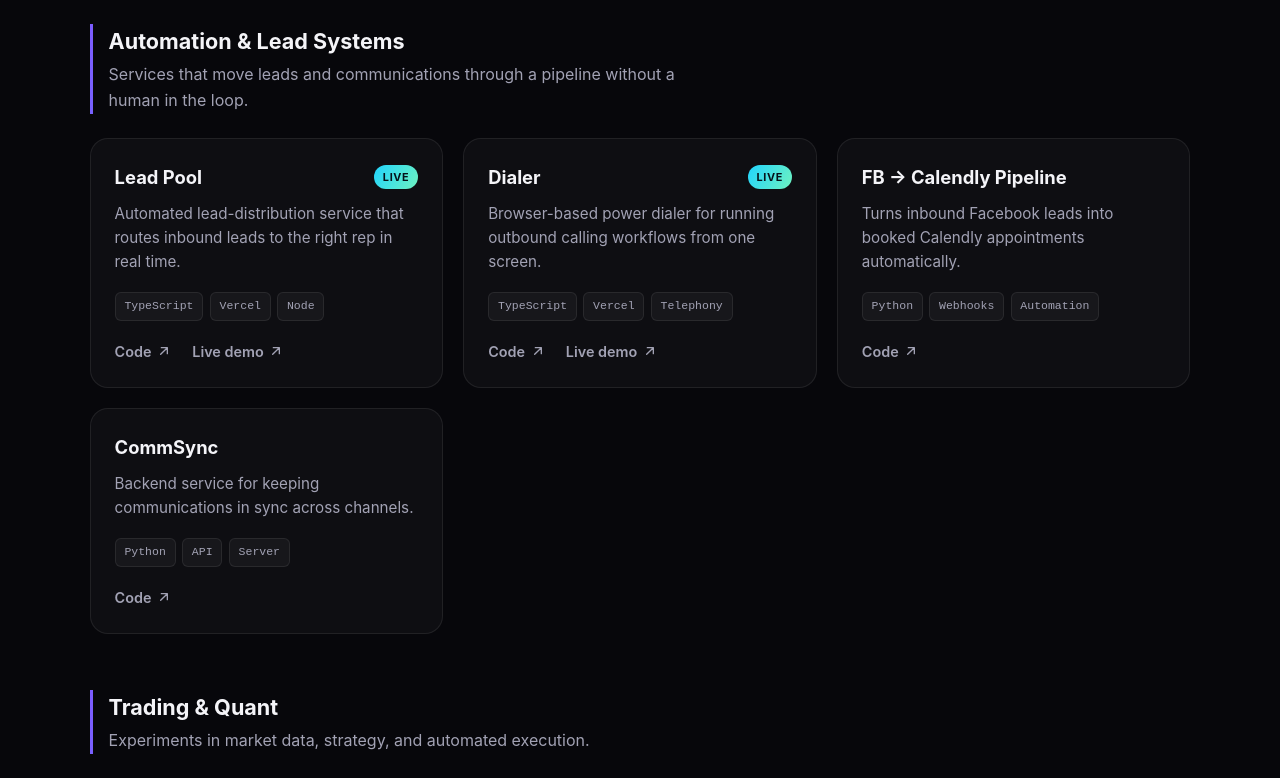
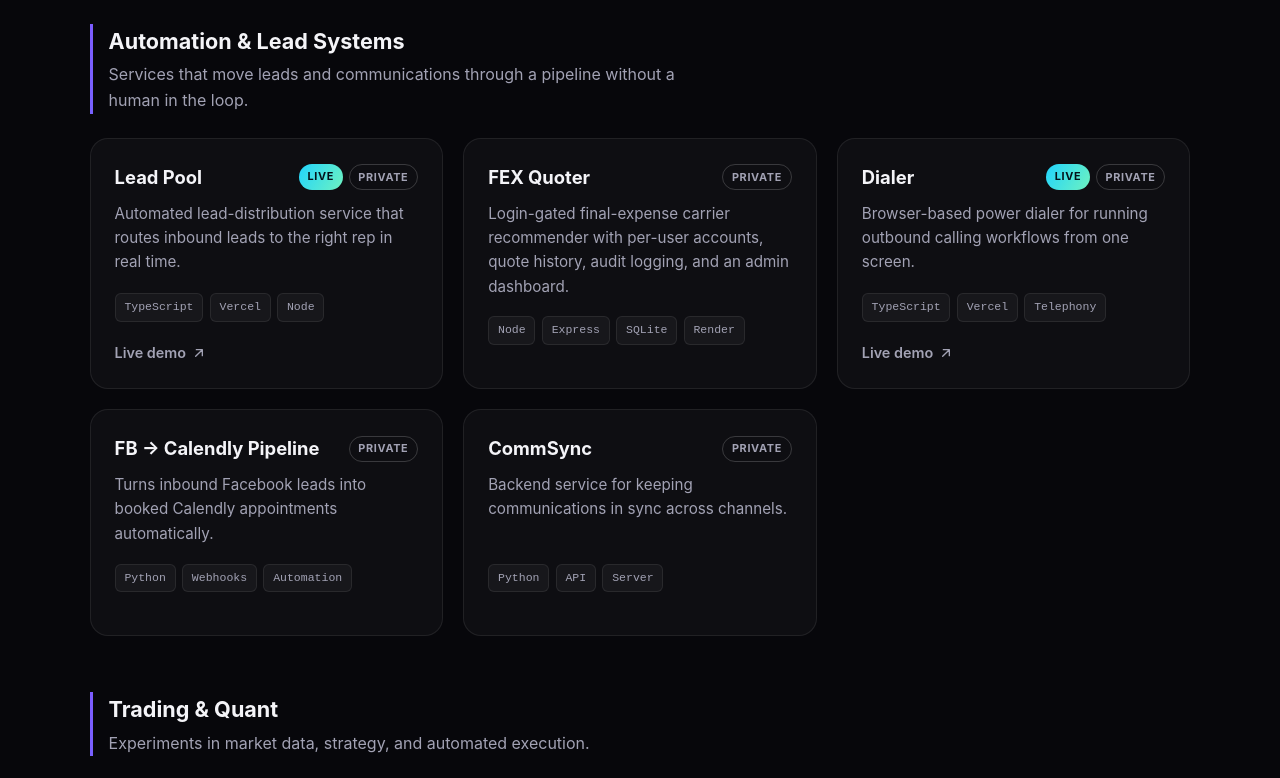
Before and after one commit to Garretn4/Portfolio, a React (Vite) app: page / in a window 1280 px wide. Shown: the part 880-1658 px from the top of the page. Built offline with nearby package versions, Linux system fonts and the light colour scheme.

Commit message:
Hide repo links for private projects and add FEX Quoter

```diff
--- a/src/components/ProjectCard.tsx
+++ b/src/components/ProjectCard.tsx
@@ -17,7 +17,10 @@ export default function ProjectCard({ project }: { project: Project }) {
     <article className="card">
       <div className="card__head">
         <h3 className="card__title">{project.title}</h3>
-        {project.live && <span className="card__badge">Live</span>}
+        <span className="card__badges">
+          {project.live && <span className="card__badge">Live</span>}
+          {project.isPrivate && <span className="card__badge card__badge--private">Private</span>}
+        </span>
       </div>
       <p className="card__blurb">{project.blurb}</p>
       <ul className="card__tags">
@@ -26,9 +29,11 @@ export default function ProjectCard({ project }: { project: Project }) {
         ))}
       </ul>
       <div className="card__links">
-        <a href={project.repo} target="_blank" rel="noreferrer">
-          Code <ArrowIcon />
-        </a>
+        {project.repo && (
+          <a href={project.repo} target="_blank" rel="noreferrer">
+            Code <ArrowIcon />
+          </a>
+        )}
         {project.live && (
           <a href={project.live} target="_blank" rel="noreferrer">
             Live demo <ArrowIcon />
--- a/src/data/projects.ts
+++ b/src/data/projects.ts
@@ -3,8 +3,9 @@ export type Project = {
   title: string
   blurb: string
   tags: string[]
-  repo: string
+  repo?: string
   live?: string
+  isPrivate?: boolean
 }
 
 export type ProjectGroup = {
@@ -28,15 +29,23 @@ export const groups: ProjectGroup[] = [
         blurb:
           'Automated lead-distribution service that routes inbound leads to the right rep in real time.',
         tags: ['TypeScript', 'Vercel', 'Node'],
-        repo: `${GH}/lead-pool`,
+        isPrivate: true,
         live: 'https://lead-pool-ruddy.vercel.app',
+      },
+      {
+        name: 'fex-quoter',
+        title: 'FEX Quoter',
+        blurb:
+          'Login-gated final-expense carrier recommender with per-user accounts, quote history, audit logging, and an admin dashboard.',
+        tags: ['Node', 'Express', 'SQLite', 'Render'],
+        isPrivate: true,
       },
       {
         name: 'dialer',
         title: 'Dialer',
         blurb: 'Browser-based power dialer for running outbound calling workflows from one screen.',
         tags: ['TypeScript', 'Vercel', 'Telephony'],
-        repo: `${GH}/dialer`,
+        isPrivate: true,
         live: 'https://dialer-xi-two.vercel.app',
       },
       {
@@ -44,14 +53,14 @@ export const groups: ProjectGroup[] = [
         title: 'FB → Calendly Pipeline',
         blurb: 'Turns inbound Facebook leads into booked Calendly appointments automatically.',
         tags: ['Python', 'Webhooks', 'Automation'],
-        repo: `${GH}/fb-calendly-skeleton`,
+        isPrivate: true,
       },
       {
         name: 'CommSync',
         title: 'CommSync',
         blurb: 'Backend service for keeping communications in sync across channels.',
         tags: ['Python', 'API', 'Server'],
-        repo: `${GH}/CommSync`,
+        isPrivate: true,
       },
     ],
   },
@@ -73,7 +82,7 @@ export const groups: ProjectGroup[] = [
         title: 'Quant',
         blurb: 'A sandbox for quantitative trading strategies and backtesting ideas.',
         tags: ['Python', 'Research'],
-        repo: `${GH}/Quant`,
+        isPrivate: true,
       },
     ],
   },
@@ -87,7 +96,7 @@ export const groups: ProjectGroup[] = [
         title: 'Pi Stack',
         blurb: 'A self-hosted service stack running on Raspberry Pi hardware.',
         tags: ['Python', 'Raspberry Pi', 'Self-hosted'],
-        repo: `${GH}/pi-stack`,
+        isPrivate: true,
       },
       {
         name: 'home-automation-lab',
@@ -101,7 +110,7 @@ export const groups: ProjectGroup[] = [
         title: 'Personal OS',
         blurb: 'A personal dashboard and workflow layer for running day-to-day operations.',
         tags: ['JavaScript', 'Dashboard'],
-        repo: `${GH}/Personal-OS`,
+        isPrivate: true,
       },
     ],
   },
--- a/src/index.css
+++ b/src/index.css
@@ -341,6 +341,10 @@ section {
   margin: 0;
   font-weight: 700;
 }
+.card__badges {
+  display: flex;
+  gap: 0.35rem;
+}
 .card__badge {
   font-size: 0.68rem;
   font-weight: 700;
@@ -350,6 +354,11 @@ section {
   border-radius: 999px;
   color: #04121a;
   background: linear-gradient(120deg, #21d4fd, #6ef2c0);
+}
+.card__badge--private {
+  color: var(--text-dim);
+  background: none;
+  border: 1px solid rgba(255, 255, 255, 0.18);
 }
 .card__blurb {
   color: var(--text-dim);
```
